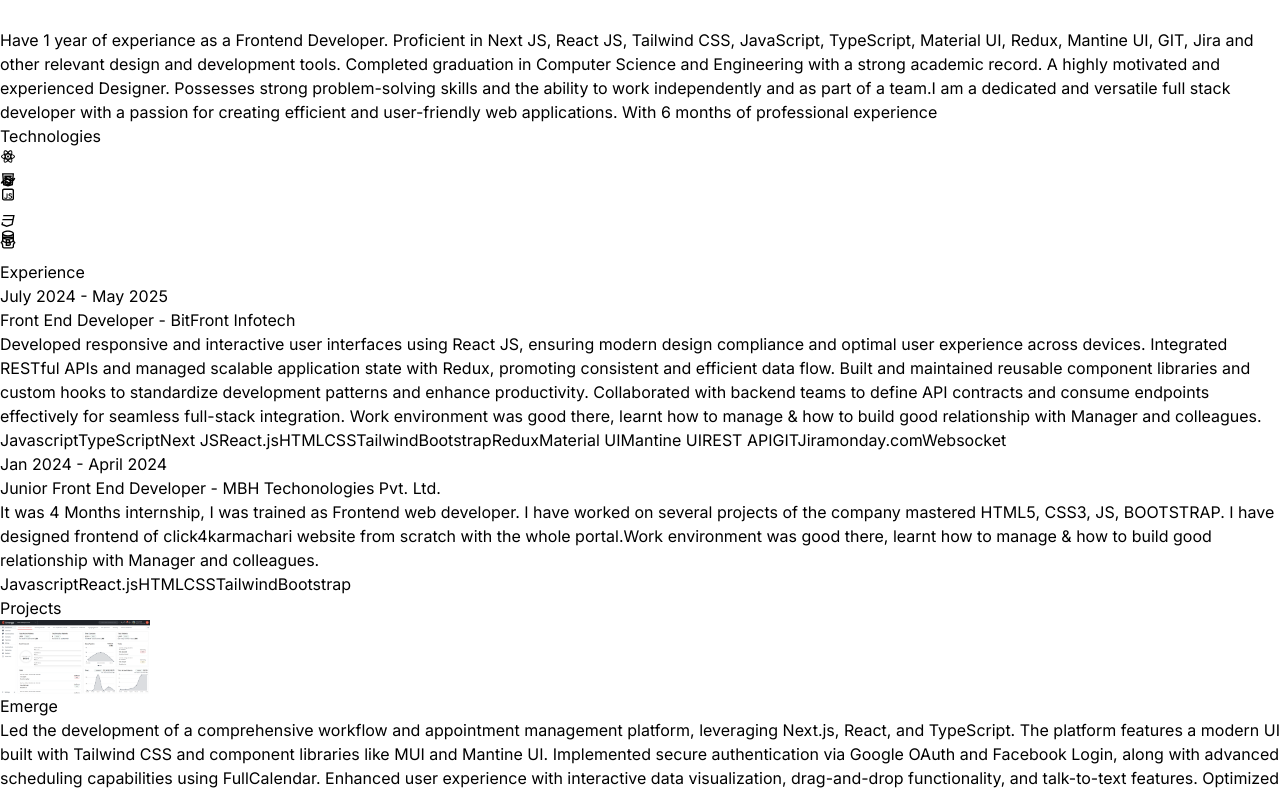
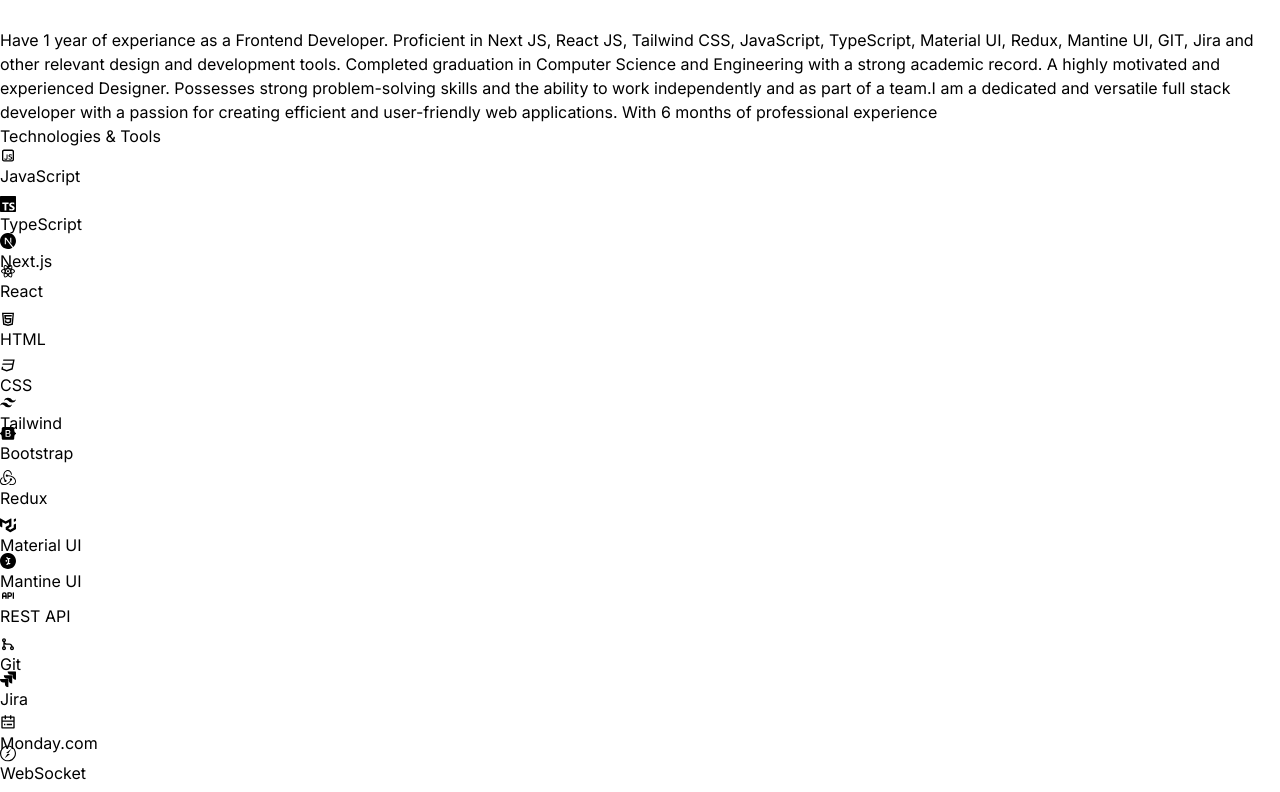
Before and after one commit to hapatel0105/Portfolio, a React (Vite) app: page / in a window 1280 px wide. Shown: the part 1300-2092 px from the top of the page. Built offline with nearby package versions, Linux system fonts and the light colour scheme.

Commit message:
Update Technologies.jsx

```diff
--- a/src/components/Technologies.jsx
+++ b/src/components/Technologies.jsx
@@ -1,15 +1,25 @@
-
 import React from 'react'
-
-import { RiReactjsLine } from 'react-icons/ri';
-import { RiTailwindCssLine } from 'react-icons/ri';
-import { RiHtml5Line } from 'react-icons/ri';
-import { RiCss3Line } from 'react-icons/ri';
-import { RiJavascriptLine } from 'react-icons/ri';
-import { RiDatabase2Line } from 'react-icons/ri';
-import { RiBootstrapLine } from 'react-icons/ri';
-
-import { animate, motion } from 'framer-motion';
+import {
+    RiReactjsLine,
+    RiHtml5Line,
+    RiCss3Line,
+    RiJavascriptLine,
+    RiGitMergeLine,
+    RiCalendarTodoLine
+} from 'react-icons/ri';
+import {
+    SiTypescript,
+    SiNextdotjs,
+    SiTailwindcss,
+    SiRedux,
+    SiMui,
+    SiMantine,
+    SiJira,
+    SiBootstrap,
+    SiSocketdotio
+} from 'react-icons/si';
+import { TbApi } from 'react-icons/tb';
+import { motion } from 'framer-motion';
 
 const iconVariants = (duration) => ({
     initial: { y: -10 },
@@ -24,68 +34,58 @@ const iconVariants = (duration) => ({
     }
 })
 
+const TechIcon = ({ icon: Icon, color, duration, name }) => (
+    <motion.div
+        variants={iconVariants(duration)}
+        initial="initial"
+        animate="animate"
+        className='rounded-2xl border-4 border-neutral-800 p-4 flex flex-col items-center gap-2 backdrop-blur-sm hover:border-neutral-600 transition-colors'
+        whileHover={{ scale: 1.05 }}
+    >
+        <Icon className={`text-5xl ${color}`}/>
+        <span className='text-sm text-neutral-400'>{name}</span>
+    </motion.div>
+)
+
 const Technologies = () => {
+    const techStack = [
+        { icon: RiJavascriptLine, color: 'text-yellow-400', name: 'JavaScript', duration: 2.5 },
+        { icon: SiTypescript, color: 'text-blue-500', name: 'TypeScript', duration: 3 },
+        { icon: SiNextdotjs, color: 'text-white', name: 'Next.js', duration: 2.8 },
+        { icon: RiReactjsLine, color: 'text-cyan-400', name: 'React', duration: 2.3 },
+        { icon: RiHtml5Line, color: 'text-orange-500', name: 'HTML', duration: 2.7 },
+        { icon: RiCss3Line, color: 'text-blue-500', name: 'CSS', duration: 3.2 },
+        { icon: SiTailwindcss, color: 'text-cyan-400', name: 'Tailwind', duration: 2.9 },
+        { icon: SiBootstrap, color: 'text-purple-500', name: 'Bootstrap', duration: 2.4 },
+        { icon: SiRedux, color: 'text-purple-400', name: 'Redux', duration: 2.6 },
+        { icon: SiMui, color: 'text-blue-400', name: 'Material UI', duration: 3.1 },
+        { icon: SiMantine, color: 'text-cyan-300', name: 'Mantine UI', duration: 2.8 },
+        { icon: TbApi, color: 'text-green-400', name: 'REST API', duration: 2.5 },
+        { icon: RiGitMergeLine, color: 'text-orange-500', name: 'Git', duration: 3.3 },
+        { icon: SiJira, color: 'text-blue-500', name: 'Jira', duration: 2.7 },
+        { icon: RiCalendarTodoLine, color: 'text-blue-400', name: 'Monday.com', duration: 2.9 },
+        { icon: SiSocketdotio, color: 'text-black', name: 'WebSocket', duration: 2.4 },
+    ]
+
     return (
         <div className='border-b border-neutral-800 pb-24'>
             <motion.h1
                 whileInView={{ opacity: 1, y: 0 }}
                 initial={{opacity:0, y: -100 }}
                 transition={{ duration: 1.5 }}
-        className='my-20 text-center text-4xl'>Technologies</motion.h1>
+                className='my-20 text-center text-4xl font-bold bg-gradient-to-r from-blue-500 via-purple-500 to-pink-500 bg-clip-text text-transparent'
+            >
+                Technologies & Tools
+            </motion.h1>
             <motion.div
                 whileInView={{ opacity: 1, x: 0 }}
                 initial={{opacity:0, x: -100 }}
                 transition={{ duration: 1.5 }}
-        className='flex flex-wrap items-center justify-center gap-4'>
-            <motion.div
-            variants={iconVariants(2.5)}
-            initial="initial"
-            animate="animate"
-            className='rounded-2xl border-4 border-neutral-800 p-4'>
-                <RiReactjsLine  className='text-7xl text-cyan-400'/>
-            </motion.div>
-            <motion.div
-            variants={iconVariants(3)}
-            initial="initial"
-            animate="animate"
-            className='rounded-2xl border-4 border-neutral-800 p-4'>
-                <RiTailwindCssLine  className='text-7xl text-cyan-500'/>
-            </motion.div>
-            <motion.div
-            variants={iconVariants(2)}
-            initial="initial"
-            animate="animate"
-            className='rounded-2xl border-4 border-neutral-800 p-4'>
-                <RiHtml5Line  className='text-7xl text-red-600'/>
-            </motion.div>
-            <motion.div
-            variants={iconVariants(6)}
-            initial="initial"
-            animate="animate"
-            className='rounded-2xl border-4 border-neutral-800 p-4'>
-                <RiJavascriptLine  className='text-7xl text-green-500'/>
-            </motion.div>
-            <motion.div
-            variants={iconVariants(4)}
-            initial="initial"
-            animate="animate"
-            className='rounded-2xl border-4 border-neutral-800 p-4'>
-                <RiCss3Line  className='text-7xl text-blue-500'/>
-            </motion.div>
-            <motion.div
-            variants={iconVariants(2.5)}
-            initial="initial"
-            animate="animate"
-            className='rounded-2xl border-4 border-neutral-800 p-4'>
-                <RiDatabase2Line  className='text-7xl text-neutral-500'/>
-            </motion.div>
-            <motion.div
-            variants={iconVariants(6)}
-            initial="initial"
-            animate="animate"
-            className='rounded-2xl border-4 border-neutral-800 p-4'>
-                <RiBootstrapLine  className='text-7xl text-blue-800'/>
-            </motion.div>
+                className='grid grid-cols-2 md:grid-cols-4 lg:grid-cols-8 gap-4 px-4 max-w-7xl mx-auto'
+            >
+                {techStack.map((tech, index) => (
+                    <TechIcon key={index} {...tech} />
+                ))}
             </motion.div>
         </div>
     )
```
Lines whose indentation alone changed are shown as unchanged.
